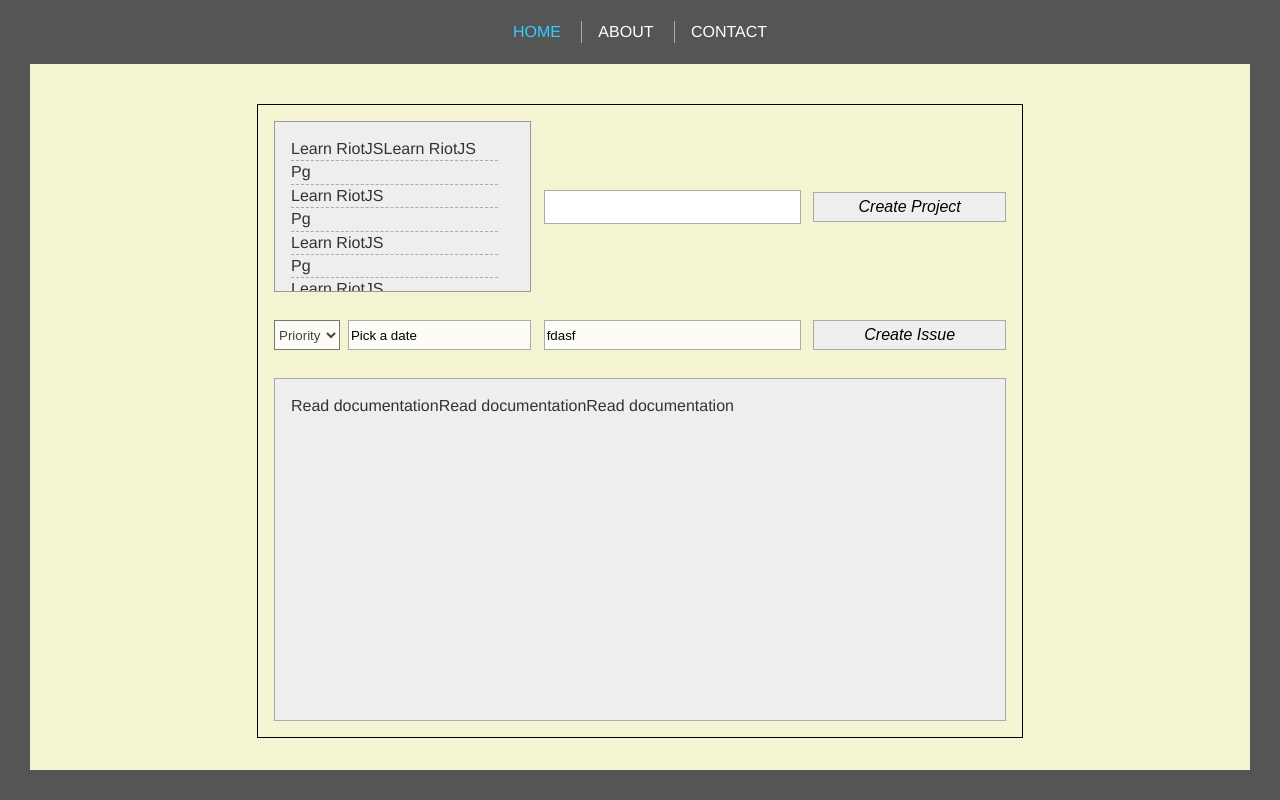
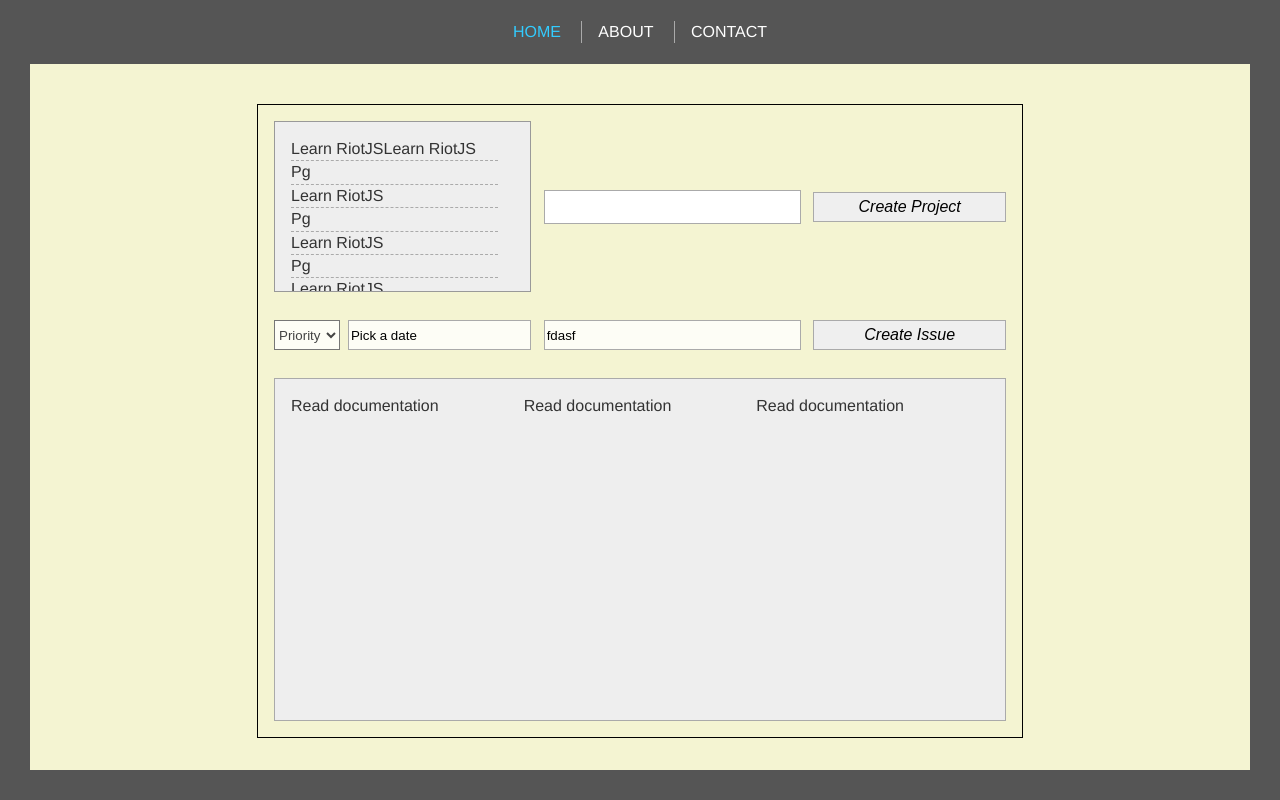
Before and after one commit to MTrost/mtrost.github.io, a website: page index.html in a window 1280 px wide. Drawn offline with Linux system fonts and the light colour scheme.

Commit message:
Changes some css

```diff
--- a/css/main.css
+++ b/css/main.css
@@ -67,7 +67,7 @@
     width: 60%;
     padding: 1rem;
     margin: 5vh auto;
-  }
+}
 .project-row {
     display: grid;
     grid-template-columns: 4fr 4fr 3fr;
@@ -77,13 +77,13 @@
     grid-row: 1;
     min-height: 0;
     min-width: 0;
-         }
+}
 .new-projects-row {
     grid-row: 2;
     display: grid;
     grid-template-columns: 4fr 4fr 3fr;
     align-self: center;
-     grid-column-gap: 0.8rem;
+    grid-column-gap: 0.8rem;
 }
 .prio-and-date-picker {
     display: grid;
@@ -104,6 +104,7 @@
 }
 .project-list {
     list-style: none;
+    position: relative;
     padding: 1rem 2rem 1rem 1rem;
 }
 .projects > ul > li:nth-child(1) {
@@ -166,7 +167,9 @@
     min-height: 0;
     overflow-y: scroll;
 }
-
+.issue-table {
+    width: 100%;
+}
 
 @media (max-width: 1000px) {
     html {
```
